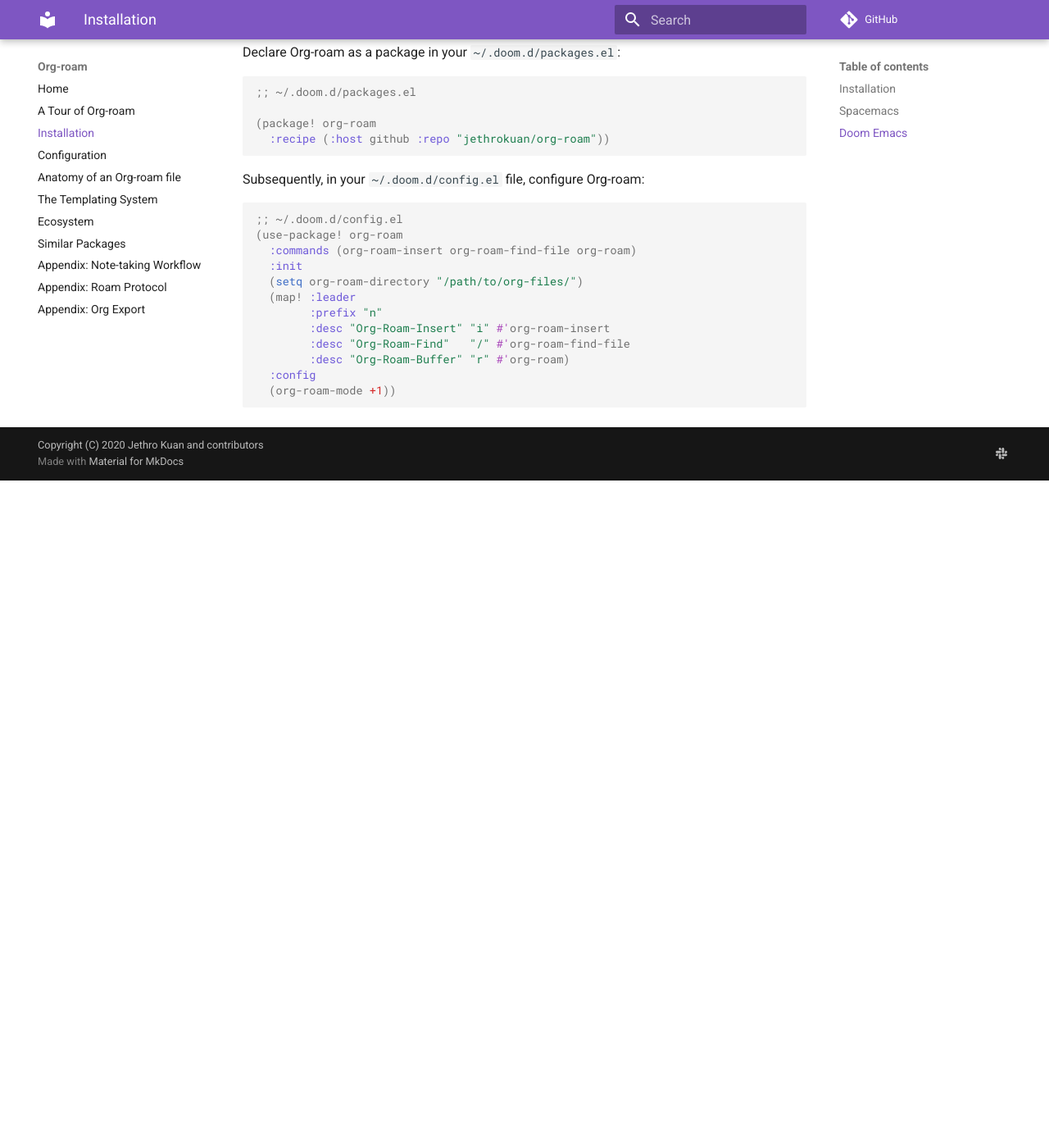
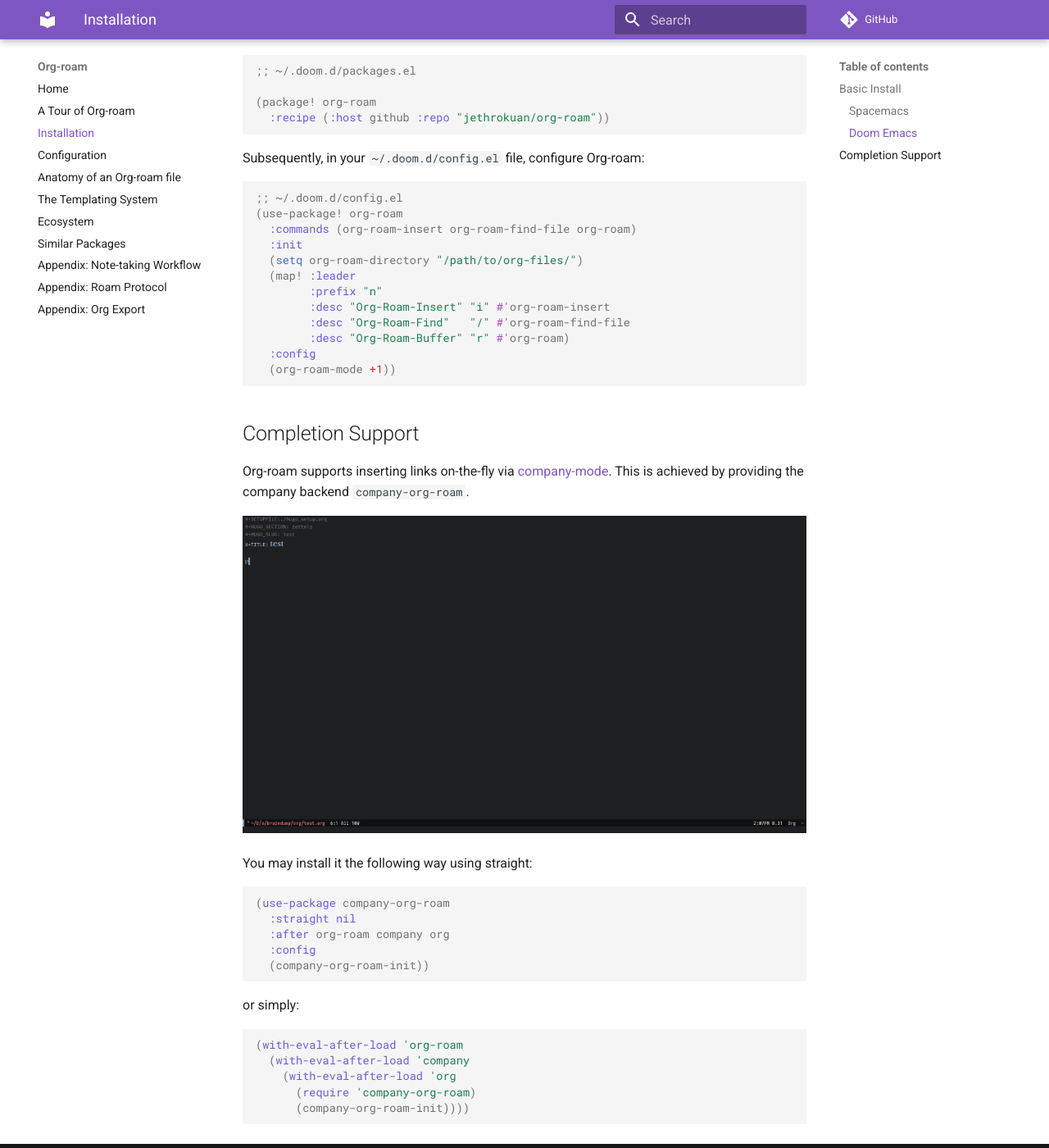
Before and after one commit to org-roam/org-roam, an MkDocs documentation site: the page built from doc/installation.md, in a window 1280 px wide and 1400 px high, scrolled down 2107 px. Shown: the whole window at 82% size. Built offline with MkDocs 1.6.1 and Material for MkDocs 9.7.7, drawn with Linux system fonts in a browser that asks for light colours; comment, search, counter and statistics services are not loaded; before the commit the page ends 2693 px from its top, so only the background shows below that; some of the changed text lies outside the part shown.

Commit message:
(feat): add a company-mode for link completion (#257)
Adds company-org-roam, a company backend which autocompletes text into org file links

````diff
--- a/doc/installation.md
+++ b/doc/installation.md
@@ -1,5 +1,4 @@
-## Installation
-
+## Basic Install
 The recommended method is using [use-package][use-package] and
 [straight][straight], or a similar package manager.
 
@@ -62,7 +61,7 @@
 [use-package]: https://github.com/jwiegley/use-package
 [straight]: https://github.com/raxod502/straight.el
 
-## Spacemacs
+### Spacemacs
 If you are using Spacemacs, install org-roam by creating a simple
 layer that wraps Org-roam. Paste the following into a new file
 `~/.emacs.d/private/org-roam/packages.el`.
@@ -102,7 +101,7 @@
 restart Emacs to load `org-roam`. It's functions are available under
 the prefix `SPC a r` and `, r` when visiting an org-mode buffer.
 
-## Doom Emacs
+### Doom Emacs
 
 If you are using [Doom Emacs](https://github.com/hlissner/doom-emacs), configure packages as explained in the [getting started](https://github.com/hlissner/doom-emacs/blob/develop/docs/getting_started.org#configuring-packages) guide.
 
@@ -131,3 +130,29 @@
   :config
   (org-roam-mode +1))
 ```
+
+## Completion Support
+
+Org-roam supports inserting links on-the-fly via [company-mode](http://company-mode.github.io/). This is achieved by providing the company backend `company-org-roam`.
+
+![company-org-roam](images/company-org-roam.gif)
+
+You may install it the following way using straight:
+
+```emacs-lisp
+(use-package company-org-roam
+  :straight nil
+  :after org-roam company org
+  :config
+  (company-org-roam-init))
+```
+
+or simply:
+
+```emacs-lisp
+(with-eval-after-load 'org-roam
+  (with-eval-after-load 'company
+    (with-eval-after-load 'org
+      (require 'company-org-roam)
+      (company-org-roam-init))))
+```
````
Also changed, not shown: CHANGELOG.md (+3 -1 lines), doc/images/company-org-roam.gif (added), 1 other file.
